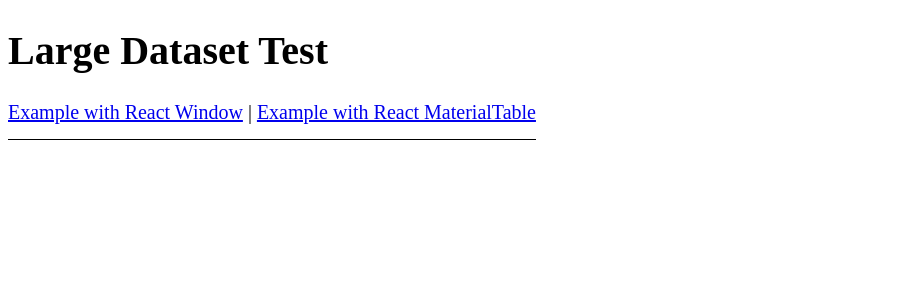
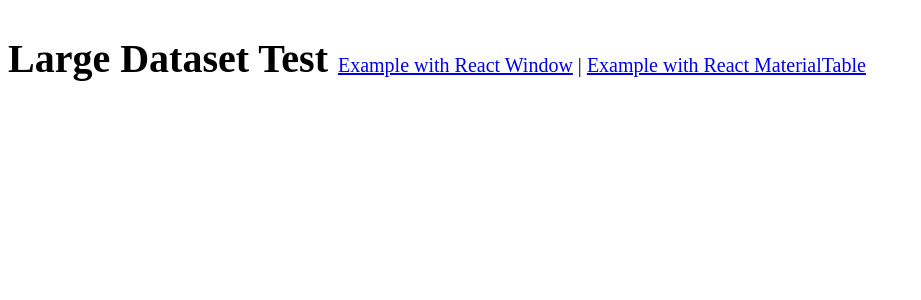
Before and after one commit to manjurulcis/react-large-data-list, a React (Create React App) app: page / in a window 1280 px wide. Shown: the top 300 px of the page, without its empty margins (0-921 px from the left). Built offline with nearby package versions, Linux system fonts and the light colour scheme.

Commit message:
Added React window and material to compare performance

```diff
--- a/package.json
+++ b/package.json
@@ -14,7 +14,8 @@
     "react-base-table": "^1.13.0",
     "react-dom": "^16.13.1",
     "react-router-dom": "6",
-    "react-scripts": "3.4.1"
+    "react-scripts": "3.4.1",
+    "recoil": "^0.5.2"
   },
   "scripts": {
     "start-client": "react-scripts start",
--- a/src/App.js
+++ b/src/App.js
@@ -1,17 +1,16 @@
-import React, { useEffect, useState } from "react";
+import React from "react";
 import { Outlet, Link } from "react-router-dom";
-import axios from "axios";
+
 const App = () => {
+  const blockStyle = {
+    display: "inline-block",
+    marginRight: "10px",
+  }
+
   return (
-    <div>
-      <h1>Large Dataset Test</h1>
-      <nav
-        style={{
-          borderBottom: "solid 1px",
-          paddingBottom: "1rem",
-          display: "inline",
-        }}
-      >
+    <div >
+      <h1 style={blockStyle}>Large Dataset Test</h1>
+      <nav style={blockStyle}>
         <Link to="/react-window">Example with React Window</Link> |{" "}
         <Link to="/material-table">Example with React MaterialTable</Link>
       </nav>
--- a/src/index.js
+++ b/src/index.js
@@ -14,8 +14,8 @@
 ReactDOM.render(<BrowserRouter>
     <Routes>
       <Route path="/" element={<App />}>
-        <Route path="react-window" element={<MaterialExample />} />
-        <Route path="material-table" element={<WindowExample />} />
+        <Route path="material-table" element={<MaterialExample />} />
+        <Route path="react-window" element={<WindowExample />} />
         <Route
           path="*"
           element={
--- a/src/pages/materialTableExample.js
+++ b/src/pages/materialTableExample.js
@@ -45,8 +45,8 @@
   };
 
   const tableOptions = {
-    pageSizeOptions: [50, 100, 200, 500, 1000, 2000, 5000],
-    pageSize: 25,
+    pageSizeOptions: [10, 20, 50, 100, 200, 500, 1000, 2000, 5000],
+    pageSize: 10,
     maxBodyHeight: 800,
     selection: true,
     loading: true,
--- a/src/pages/reactWindowExample.js
+++ b/src/pages/reactWindowExample.js
@@ -1,15 +1,7 @@
 import React, { useEffect, useState } from "react";
 import axios from "axios";
-import BaseTable, { Column, SortOrder } from "react-base-table";
-import "react-base-table/styles.css";
 import { FixedSizeList as List } from "react-window";
 const WindowExample = (props) => {
-  const defaultSort = {
-    name: SortOrder.ASC,
-    email: SortOrder.ASC,
-    address: SortOrder.ASC,
-  };
-
   const [users, setUsers] = useState([]);
 
   useEffect(() => {
@@ -29,7 +21,7 @@
   const Row = ({ index, style }) => {
     return (
       <div className={index % 2 ? "ListItemOdd" : "ListItemEven"} style={style}>
-        <p>{searchItem == "" ? users[index].name : filteredData[index].name}</p>
+        <p>{searchItem === "" ? users[index].name : filteredData[index].name}</p>
       </div>
     );
   };
@@ -55,7 +47,7 @@
         className="List"
         height={530}
         itemCount={searchItem == "" ? users.length : filteredData.length}
-        itemSize={35}
+        itemSize={25}
         width={500}
       >
         {Row}
```
Also changed, not shown: 2 other files (tests, documents, lock files or other folders).
